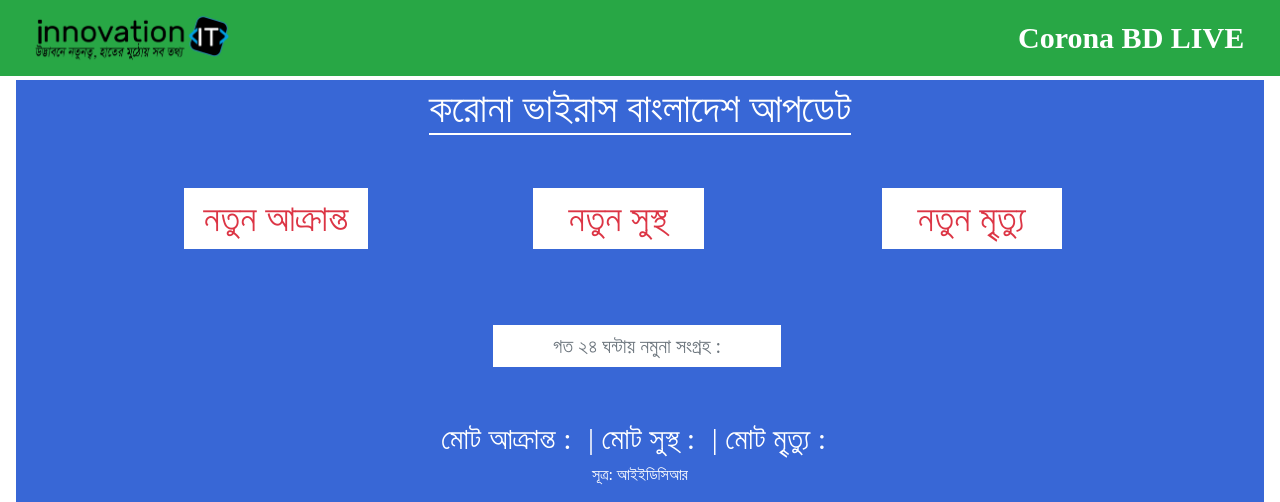
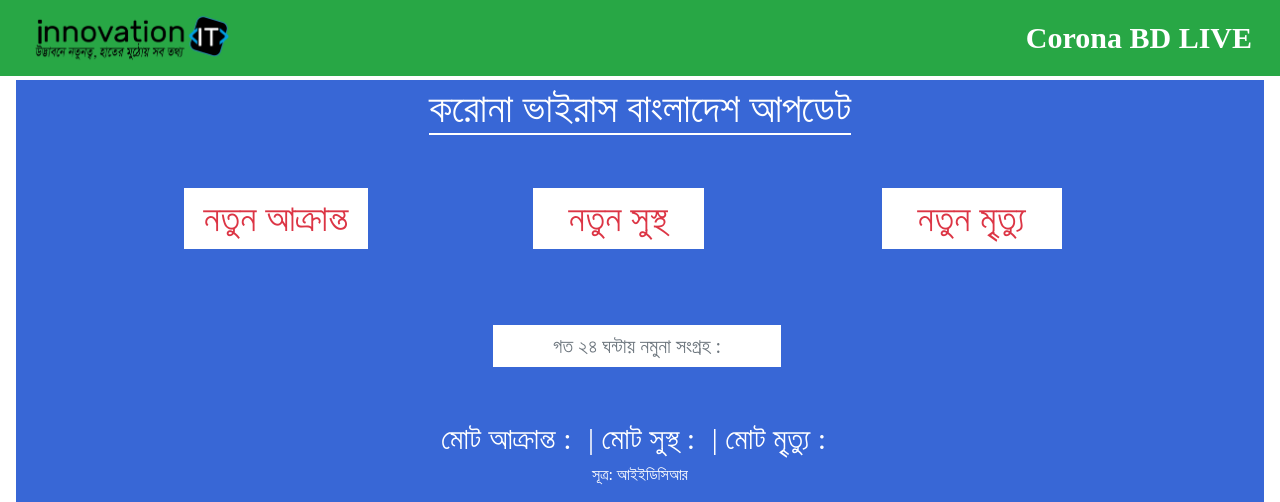
Before and after one commit to LimonCoder/Covid19, a PHP site: page / in a window 1280 px wide. Shown: the top 502 px of the page. Run offline with PHP 8.4, Linux system fonts and the light colour scheme; some libraries are stand-ins or nearby versions.

Commit message:
little bit changes

```diff
--- a/assets/css/custom-covid.css
+++ b/assets/css/custom-covid.css
@@ -72,8 +72,9 @@
 		font-weight: bold;
 		font-family: Times new roman;
 		margin-top: 4px;
-		margin-left: 17px;
+		/* margin-left: 17px; */
 		padding-top: 1px;
+		text-align: right;
 	}
 
 
@@ -137,8 +138,9 @@
 		font-weight: bold;
 		font-family: Times new roman;
 		margin-top: 4px;
-		margin-left: 17px;
+		/* margin-left: 17px; */
 		padding-top: 1px;
+		text-align: right;
 	}
 
 
@@ -203,8 +205,9 @@
 		font-weight: bold;
 		font-family: Times new roman;
 		margin-top: 4px;
-		margin-left: 17px;
+		/* margin-left: 17px; */
 		padding-top: 1px;
+		text-align: right;
 	}
 
 
@@ -269,8 +272,9 @@
 		font-weight: bold;
 		font-family: Times new roman;
 		margin-top: 4px;
-		margin-left: 17px;
+		/* margin-left: 17px; */
 		padding-top: 1px;
+		text-align: right;
 	}
 
 
@@ -336,8 +340,9 @@
 		font-weight: bold;
 		font-family: Times new roman;
 		margin-top: 4px;
-		margin-left: 17px;
+		/* margin-left: 17px; */
 		padding-top: 1px;
+		text-align: right;
 	}
 
 
@@ -468,8 +473,9 @@
 		font-weight: bold;
 		font-family: Times new roman;
 		margin-top: 4px;
-		margin-left: 103px;
+		/* margin-left: 103px; */
 		padding-top: 2px;
+		text-align: right;
 	}
 
 
@@ -530,8 +536,9 @@
 		font-weight: bold;
 		font-family: Times new roman;
 		margin-top: 1px;
-		margin-left: 160px;
+		/* margin-left: 160px; */
 		padding-top: 2px;
+		text-align: right;
 	}
 	.img-fluid{
 		max-width: 35%;
@@ -592,8 +599,9 @@
 		font-weight: bold;
 		font-family: Times new roman;
 		margin-top: 6px;
-		margin-left: 220px;
+		/* margin-left: 220px; */
 		padding-top: 2px;
+		text-align: right;
 	}
 
 	.img-fluid{
@@ -654,8 +662,9 @@
 		font-weight: bold;
 		font-family: Times new roman;
 		margin-top: 6px;
-		margin-left: 366px;
+		/* margin-left: 366px; */
 		padding-top: 2px;
+		text-align: right;
 	}
 
 	.img-fluid{
--- a/index.php
+++ b/index.php
@@ -231,8 +231,8 @@
 
 										var data = google.visualization.arrayToDataTable([
 											['Gender', 'Number'],
-											['পুরুষ', parseInt(res.genders[0].confirmed)],
-											['মহিলা', parseInt(res.genders[1].confirmed)]
+											['পুরুষ', parseInt(res.genders.male.confirmed)],
+											['মহিলা', parseInt(res.genders.female.confirmed)]
 
 											]);
 
```
